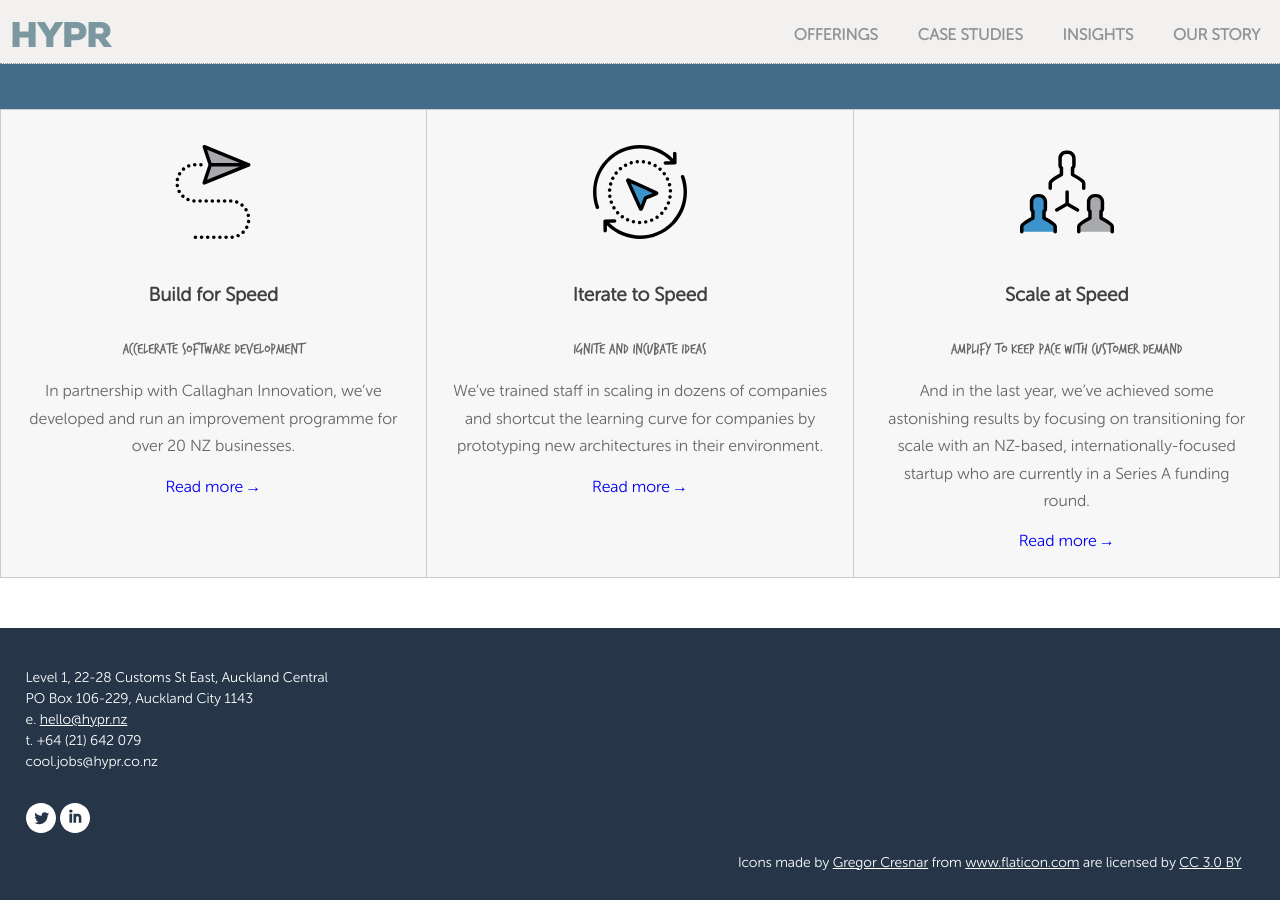
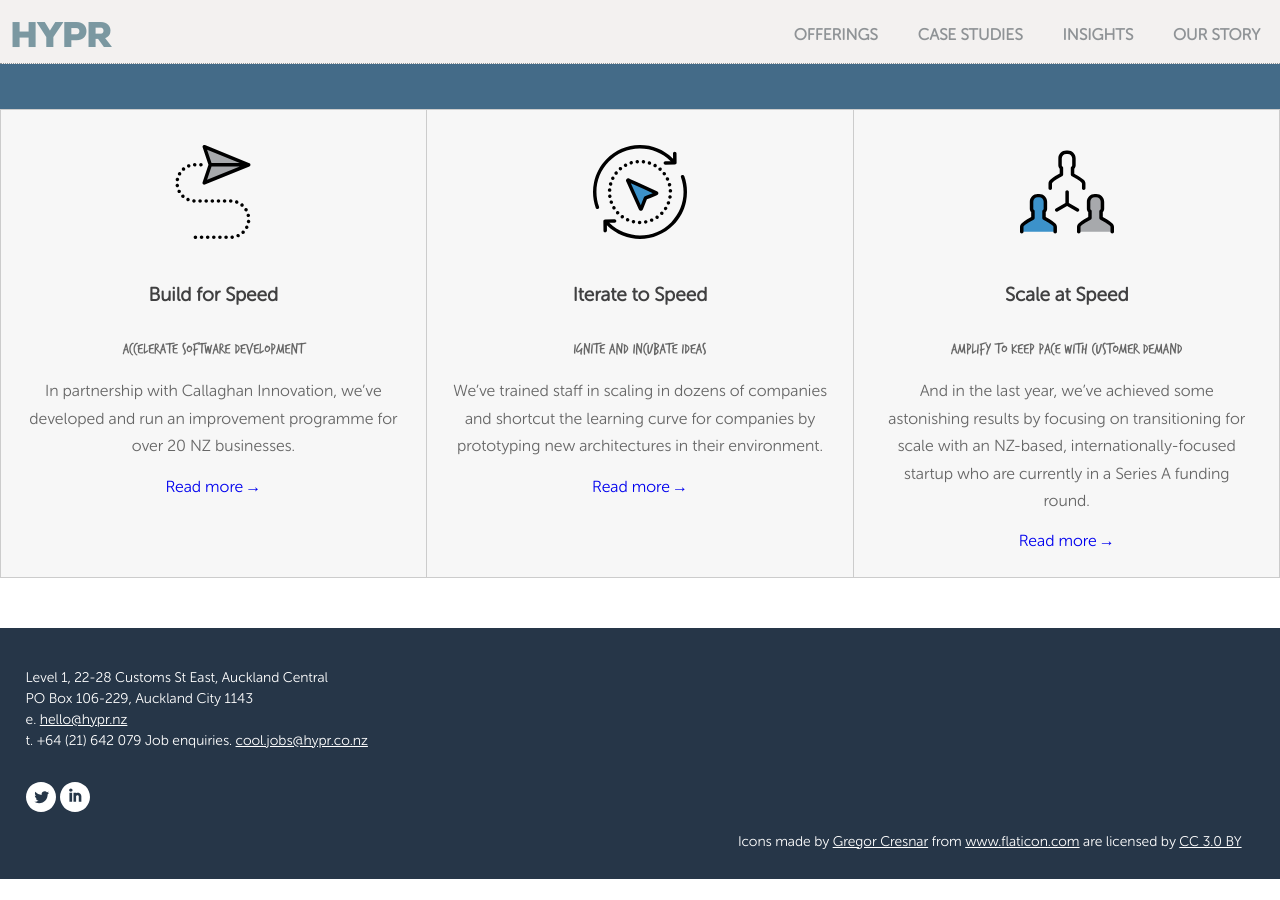
Before and after one commit to hyprnz/hyprnz.github.io, a Jekyll site: the page built from index.md, in a window 1280 px wide and 900 px high, scrolled down 1183 px. Built offline with Jekyll 4.4.1, drawn with Linux system fonts in a browser that asks for light colours; after the commit the page ends 2062 px from its top, so only the background shows below that.

Commit message:
Update footer.html

```diff
--- a/_includes/footer.html
+++ b/_includes/footer.html
@@ -11,8 +11,8 @@
                         </span>
                     <br/>e. <a href="mailto:hello@hypr.nz?Subject=Hello%20Hypr" class="link-blue" title="hello@hypr.nz"
                                itemprop="email">hello@hypr.nz</a>
-                    <br/>t. <span itemprop="telephone">+64 (21) 642 079</span><br/>
-                 <span Job enquiries. <a href="mailto:cool.jobs@hypr.co.nz?Subject=Hello%20Hypr" class="link-blue" title="cool.jobs@hypr.co.nz"
+                    <br/>t. <span itemprop="telephone">+64 (21) 642 079</span>
+                 <span <br/> Job enquiries. <a href="mailto:cool.jobs@hypr.co.nz?Subject=Hello%20Hypr" class="link-blue" title="cool.jobs@hypr.co.nz"
                                itemprop="email">cool.jobs@hypr.co.nz</a></span>
                 </p>
             </div>
```
